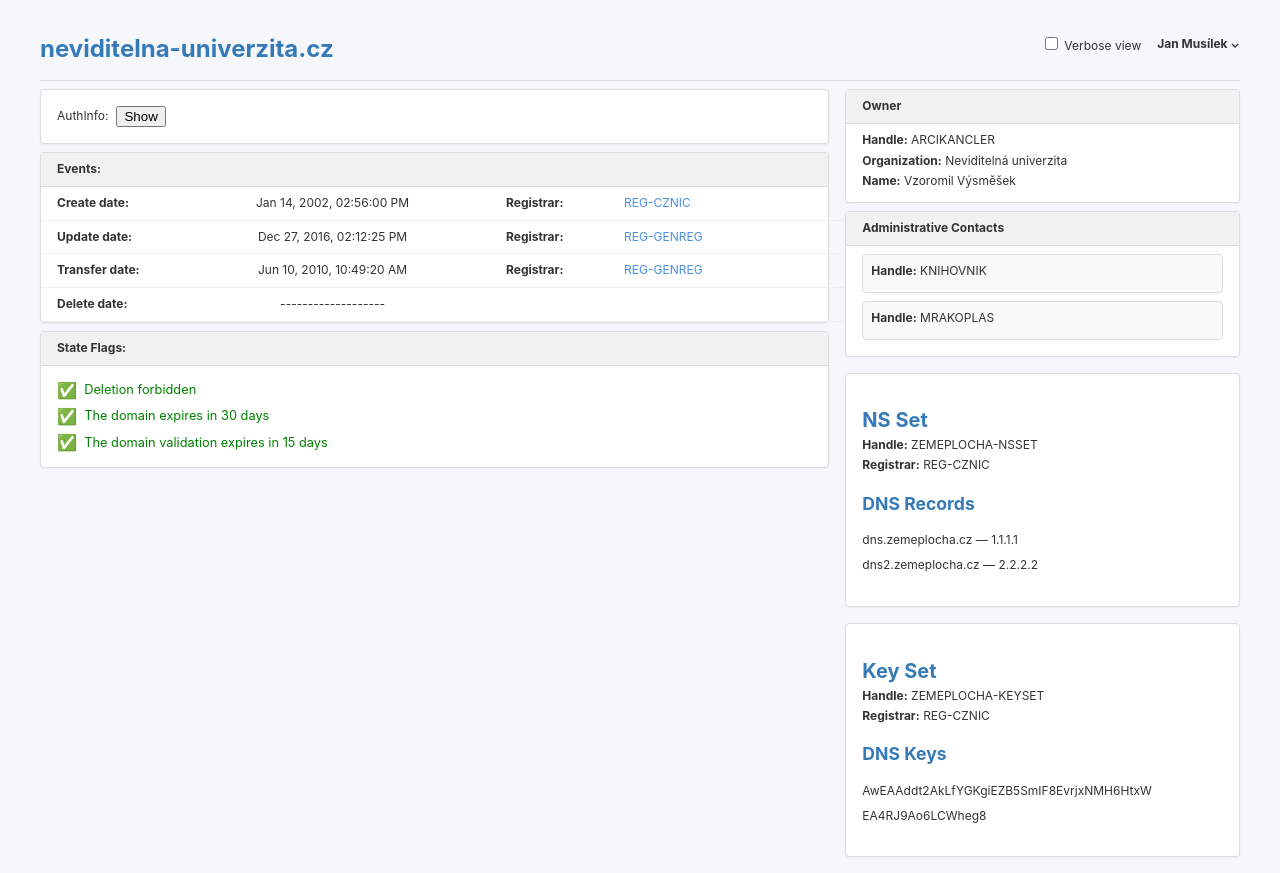
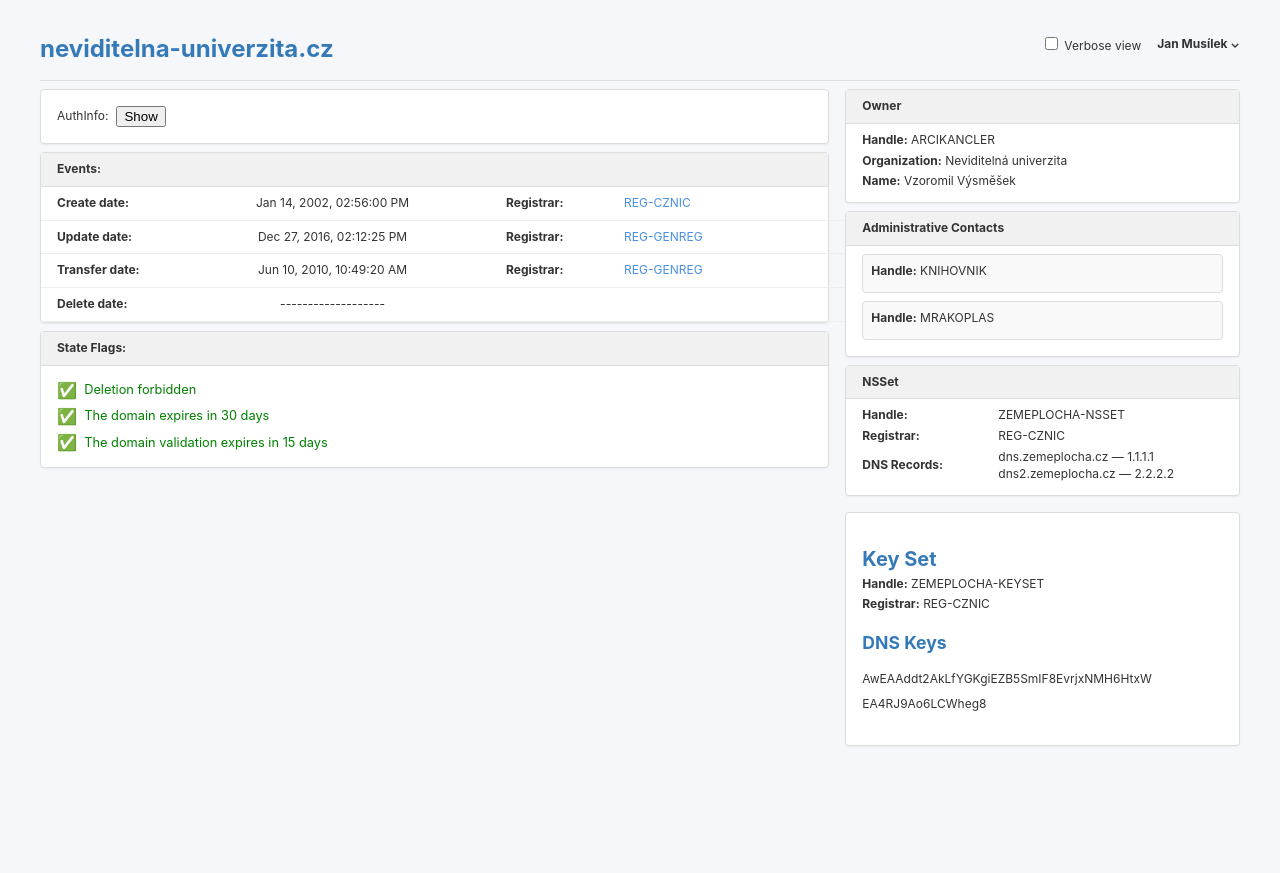
Before and after one commit to lukaskourilcz/secret-uni, a Vue app: page / in a window 1280 px wide. After the commit the page ends 800 px from the top, so only its background shows below. Built offline with nearby package versions, Linux system fonts and the light colour scheme.

Commit message:
NSSet styling fix

```diff
--- a/src/components/NSSet.vue
+++ b/src/components/NSSet.vue
@@ -1,34 +1,72 @@
 <script setup>
 const props = defineProps({
-  nsset: { type: Object, required: true }
-})
+  nsset: { type: Object, required: true },
+});
 </script>
 
 <template>
   <div class="nsset card">
-    <h2>NS Set</h2>
+    <div class="header">NSSet</div>
 
-    <p><strong>Handle:</strong> {{ nsset.handle }}</p>
-    <p><strong>Registrar:</strong> {{ nsset.registrar }}</p>
+    <div class="content">
+      <div class="row">
+        <div class="label"><strong>Handle:</strong></div>
+        <div class="value">{{ nsset.handle }}</div>
+      </div>
 
-    <h3>DNS Records</h3>
-    <ul>
-      <li v-for="(dns, index) in nsset.dns" :key="index">
-        {{ dns.name }} — {{ dns.ip_address }}
-      </li>
-    </ul>
+      <div class="row">
+        <div class="label"><strong>Registrar:</strong></div>
+        <div class="value">{{ nsset.registrar }}</div>
+      </div>
+
+      <div class="row dns-row">
+        <div class="label dns"><strong>DNS Records:</strong></div>
+        <div class="value">
+          <div v-for="(dns, index) in nsset.dns" :key="index" class="dns-item">
+            {{ dns.name }} — {{ dns.ip_address }}
+          </div>
+        </div>
+      </div>
+    </div>
   </div>
 </template>
 
+---
+
 <style scoped>
 .nsset {
-  margin-top: 0.5rem;
-}
-ul {
-  list-style: none;
   padding: 0;
 }
-li {
-  padding: 0.25rem 0;
+
+.header {
+  background: #f1f1f1;
+  padding: 0.5rem 1rem;
+  font-weight: bold;
+  border-bottom: 1px solid #ddd;
+}
+
+.content {
+  padding: 0 1rem 0.5rem 1rem;
+}
+
+.row {
+  display: flex;
+  gap: 1rem;
+  margin-bottom: 0.25rem;
+  align-items: flex-start; /* default, keeps normal labels */
+}
+
+.label {
+  display: flex;
+  min-width: 120px;
+  font-weight: bold;
+}
+
+.label.dns {
+  align-items: center; /* explicitly center the DNS label */
+}
+
+.row.dns-row {
+  align-items: center; /* center both label + value vertically */
 }
 </style>
```
